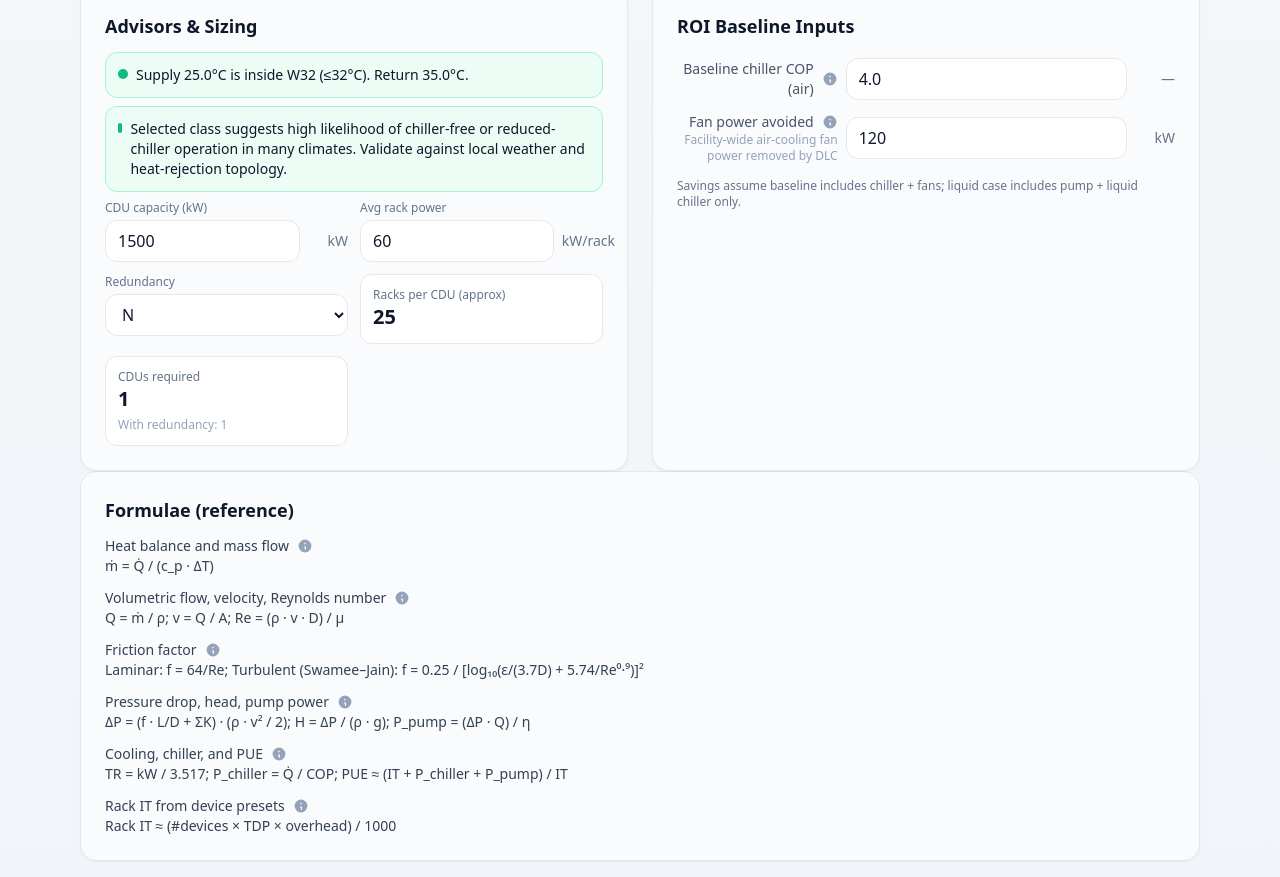
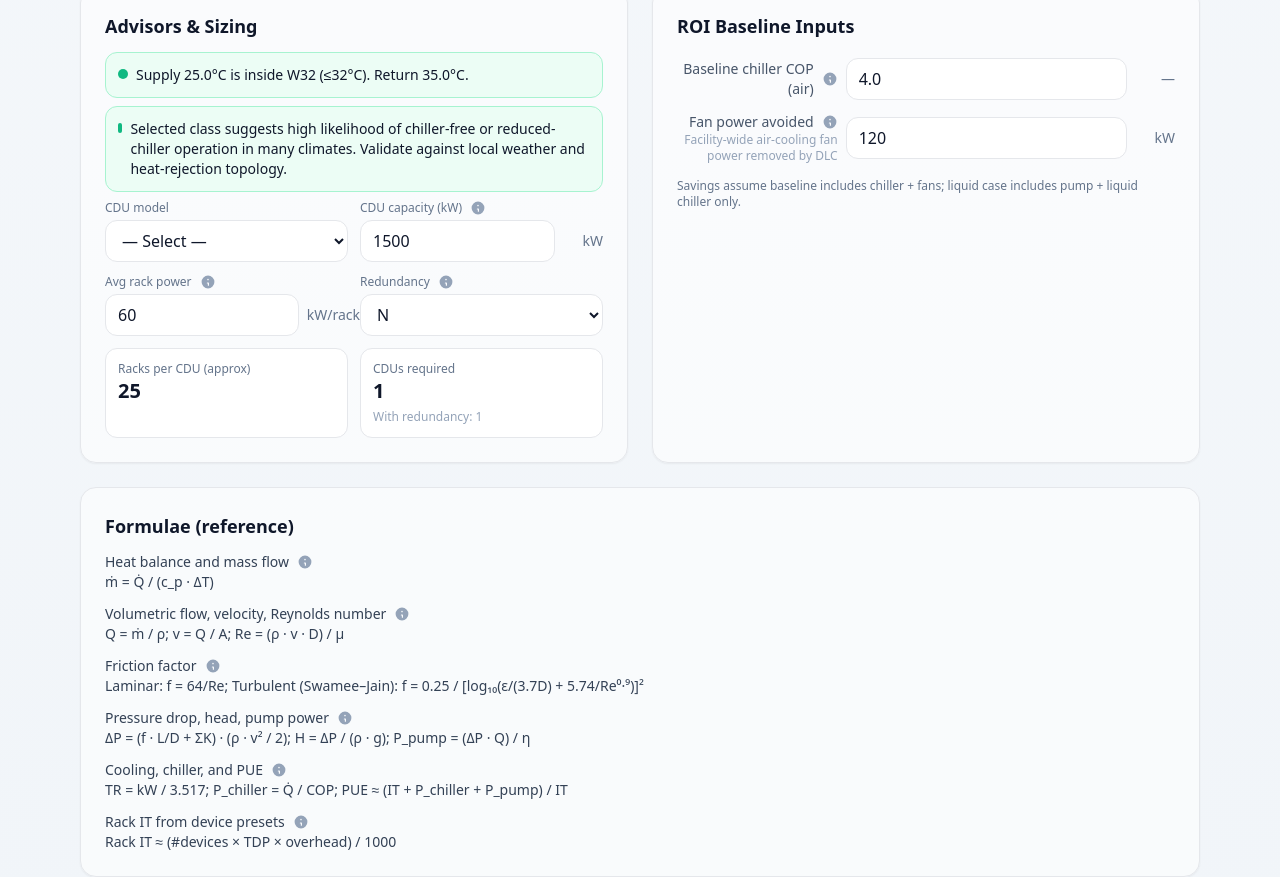
Before and after one commit to canncupiscent/dc-liquid-cooling-calculator, a React (Vite) app: page / in a window 1280 px wide. Shown: the part 1899-2776 px from the top of the page. Built offline with nearby package versions, Linux system fonts and the light colour scheme.

Commit message:
feat: add CDU model selector and expanded hardware library with detailed specs

```diff
--- a/src/App.jsx
+++ b/src/App.jsx
@@ -1,4 +1,5 @@
 import React, { useMemo, useState } from 'react'
+import { CDU_MODELS } from './data/cduModels.js'
 
 function numberOr(value, fallback) {
   const v = Number(value);
@@ -12,13 +13,39 @@ const COOLANTS = {
   pg30: { name: 'Propylene Glycol 30%', rho: 1038, cp: 3.70, mu: 0.0030 },
 };
 
-// Hardware library (nominal TDPs; edit as needed)
+// Hardware library (nominal TDP/TBP; edit as needed)
 const HW_DEVICES = [
-  { id: 'nvidia_b200', name: 'NVIDIA Blackwell B200 (SXM)', tdpW: 1000, note: 'Nominal TDP' },
-  { id: 'nvidia_h200', name: 'NVIDIA H200 (SXM)', tdpW: 700, note: 'Up to 700 W' },
-  { id: 'nvidia_h100', name: 'NVIDIA H100 (SXM5)', tdpW: 700, note: 'Up to 700 W' },
-  { id: 'amd_mi300x', name: 'AMD Instinct MI300X (OAM)', tdpW: 750, note: 'Nominal 750 W' },
-  { id: 'intel_gaudi3', name: 'Intel Gaudi 3 (OAM)', tdpW: 900, note: 'OAM air 900 W; liquid may be higher' },
+  // NVIDIA (from Hardware_spec.md)
+  { id: 'nvidia_dgx_b200_sys', name: 'NVIDIA DGX B200 System (10U)', tdpW: 14300, note: 'System' },
+  { id: 'nvidia_b200_liquid', name: 'NVIDIA B200 (Liquid, SXM)', tdpW: 1200, note: 'GPU' },
+  { id: 'nvidia_b200_air', name: 'NVIDIA B200 (Air, SXM)', tdpW: 1000, note: 'GPU' },
+  { id: 'nvidia_b100', name: 'NVIDIA B100 (SXM)', tdpW: 700, note: 'GPU' },
+  { id: 'nvidia_dgx_h100_sys', name: 'NVIDIA DGX H100 System (8U)', tdpW: 10200, note: 'System' },
+  { id: 'nvidia_h200_sxm', name: 'NVIDIA H200 (SXM)', tdpW: 700, note: 'GPU' },
+  { id: 'nvidia_h200_pcie', name: 'NVIDIA H200 (PCIe dual-slot)', tdpW: 600, note: 'GPU' },
+  { id: 'nvidia_h100_sxm5', name: 'NVIDIA H100 (SXM5)', tdpW: 700, note: 'GPU' },
+  { id: 'nvidia_h100_pcie', name: 'NVIDIA H100 (PCIe dual-slot)', tdpW: 350, note: 'GPU' },
+  { id: 'nvidia_l40s', name: 'NVIDIA L40S (PCIe dual-slot)', tdpW: 350, note: 'GPU' },
+  { id: 'nvidia_l40', name: 'NVIDIA L40 (PCIe dual-slot)', tdpW: 300, note: 'GPU' },
+  { id: 'nvidia_l4', name: 'NVIDIA L4 (PCIe single-slot LP)', tdpW: 72, note: 'GPU' },
+
+  // AMD (TBP mapped to tdpW)
+  { id: 'amd_mi355x', name: 'AMD Instinct MI355X (OAM)', tdpW: 1400, note: 'GPU' },
+  { id: 'amd_mi350x', name: 'AMD Instinct MI350X (OAM)', tdpW: 1000, note: 'GPU' },
+  { id: 'amd_mi325x', name: 'AMD Instinct MI325X (OAM)', tdpW: 750, note: 'GPU' },
+  { id: 'amd_mi300x', name: 'AMD Instinct MI300X (OAM)', tdpW: 750, note: 'GPU' },
+  { id: 'amd_mi300a_liquid', name: 'AMD Instinct MI300A (Liquid, APU SH5)', tdpW: 760, note: 'APU' },
+  { id: 'amd_mi250x', name: 'AMD Instinct MI250X (OAM)', tdpW: 560, note: 'GPU' },
+  { id: 'amd_mi250', name: 'AMD Instinct MI250 (OAM)', tdpW: 560, note: 'GPU' },
+  { id: 'amd_mi210', name: 'AMD Instinct MI210 (PCIe)', tdpW: 300, note: 'GPU' },
+  { id: 'amd_mi100', name: 'AMD Instinct MI100 (PCIe)', tdpW: 300, note: 'GPU' },
+
+  // Intel
+  { id: 'intel_gaudi3_hl325l', name: 'Intel Gaudi 3 HL-325L (OAM)', tdpW: 900, note: 'NPU' },
+  { id: 'intel_gaudi3_hl338', name: 'Intel Gaudi 3 HL-338 (PCIe dual-slot)', tdpW: 600, note: 'NPU' },
+  { id: 'intel_gaudi2', name: 'Intel Gaudi 2 (OAM)', tdpW: 600, note: 'NPU' },
+  { id: 'intel_max_1550', name: 'Intel Data Center GPU Max 1550 (OAM)', tdpW: 600, note: 'GPU' },
+  { id: 'intel_max_1100', name: 'Intel Data Center GPU Max 1100 (PCIe)', tdpW: 300, note: 'GPU' },
 ];
 
 // Rack archetypes — seeded with GB200 NVL72; extend as needed.
@@ -172,6 +199,7 @@ export default function App() {
   const [redundancy, setRedundancy] = useState('N');
   const [baselineFanKW, setBaselineFanKW] = useState('120');
   const [baselineAirCOP, setBaselineAirCOP] = useState('4.0');
+  const [cduModelId, setCduModelId] = useState('');
 
   // Hardware presets
   const [hwMode, setHwMode] = useState('device'); // 'device' | 'rack'
@@ -527,15 +555,44 @@ export default function App() {
               )}
               <div className='grid grid-cols-2 gap-3 mt-3'>
                 <div>
-                  <div className='text-xs text-slate-500 mb-1'>CDU capacity (kW)</div>
+                  <div className='text-xs text-slate-500 mb-1'>CDU model</div>
+                  <Select
+                    value={cduModelId}
+                    onChange={setCduModelId}
+                    options={[{ value: '', label: '— Select —' }, ...CDU_MODELS.map(m => ({ value: m.id, label: `${m.model} • ${m.capacityKW} kW • ${m.type}` }))]}
+                  />
+                  {cduModelId && (
+                    <div className='flex gap-2 mt-2'>
+                      <button
+                        onClick={() => {
+                          const m = CDU_MODELS.find(x => x.id === cduModelId);
+                          if (m) setCduCapacityKW(String(m.capacityKW));
+                        }}
+                        className='rounded-xl border px-3 py-2 bg-slate-900 text-white'>
+                        Apply capacity
+                      </button>
+                    </div>
+                  )}
+                </div>
+                <div>
+                  <div className='text-xs text-slate-500 mb-1 flex items-center gap-2'>
+                    CDU capacity (kW)
+                    <Tooltip content={'Maximum cooling capacity for a single CDU. Used to estimate racks per CDU and total CDUs required. Should meet captured IT heat per CDU with margin for transients and redundancy.'} />
+                  </div>
                   <Input value={cduCapacityKW} onChange={setCduCapacityKW} suffix='kW' />
                 </div>
                 <div>
-                  <div className='text-xs text-slate-500 mb-1'>Avg rack power</div>
+                  <div className='text-xs text-slate-500 mb-1 flex items-center gap-2'>
+                    Avg rack power
+                    <Tooltip content={'Average IT power per rack that the CDU will serve. Higher rack kW reduces the number of racks that a given CDU can support.'} />
+                  </div>
                   <Input value={rackKW} onChange={setRackKW} suffix='kW/rack' />
                 </div>
                 <div>
-                  <div className='text-xs text-slate-500 mb-1'>Redundancy</div>
+                  <div className='text-xs text-slate-500 mb-1 flex items-center gap-2'>
+                    Redundancy
+                    <Tooltip content={'Select N or N+1 sizing. N+1 adds one extra CDU beyond the minimum to cover a single failure/maintenance, increasing total units required.'} />
+                  </div>
                   <Select value={redundancy} onChange={setRedundancy} options={[{ value: 'N', label: 'N' }, { value: 'N+1', label: 'N+1' }]} />
                 </div>
                 <div className='rounded-xl border p-3 bg-white'>
@@ -562,6 +619,7 @@ export default function App() {
           </Section>
         </div>
 
+        <div className='mt-6'>
         <Section title='Formulae (reference)'>
           <div className='text-sm text-slate-700 space-y-3'>
             <div>
@@ -631,6 +689,7 @@ export default function App() {
             </div>
           </div>
         </Section>
+        </div>
 
         <div className='text-xs text-slate-500 mt-4'>
           Defaults are indicative. Override TDPs, counts, and rack kW with vendor BOMs. Validate W-class vs server specs and CDU datasheets.
--- /dev/null
+++ b/src/data/cduModels.js
@@ -0,0 +1,12 @@
+// CDU models derived from `technical sheet.md`
+// Fields: id, model, type, form, capacityKW, target, redundancy, facilityWater
+export const CDU_MODELS = [
+  { id: 'CHx2000', model: 'CHx2000', type: 'Liquid-to-Liquid', form: 'Row-Based (Single Rack)', capacityKW: 2000, target: 'Multi-Row (up to 74 racks)', redundancy: 'N+N Pumps', facilityWater: true },
+  { id: 'CHx1500', model: 'CHx1500', type: 'Liquid-to-Liquid', form: 'Row-Based (Single Rack)', capacityKW: 1500, target: 'Multi-Row (up to 63 racks)', redundancy: 'N+N Pumps', facilityWater: true },
+  { id: 'AHx240', model: 'AHx240', type: 'Liquid-to-Air', form: 'Row-Based (Two Racks)', capacityKW: 240, target: 'Multi-Rack (up to 4 NVL72)', redundancy: '2N Pumps, N+1 Fans', facilityWater: false },
+  { id: 'CHx200', model: 'CHx200', type: 'Liquid-to-Liquid', form: '4U Rack-Mount', capacityKW: 200, target: 'Single Rack (up to 200 servers)', redundancy: 'N+1 Pumps', facilityWater: true },
+  { id: 'AHx180', model: 'AHx180', type: 'Liquid-to-Air', form: 'Row-Based (Slim Two Racks)', capacityKW: 180, target: 'Multi-Rack (up to 2 NVL72)', redundancy: '2N Pumps, N+1 Fans', facilityWater: false },
+  { id: 'CHx80', model: 'CHx80', type: 'Liquid-to-Liquid', form: '4U Rack-Mount', capacityKW: 80, target: 'Single Rack (up to 100 servers)', redundancy: 'N+1 Pumps', facilityWater: true },
+  { id: 'AHx10', model: 'AHx10', type: 'Liquid-to-Air', form: '5U Rack-Mount', capacityKW: 10, target: 'Single Rack / Lab', redundancy: 'N+1 Pumps', facilityWater: false },
+  { id: 'AHx2', model: 'AHx2', type: 'Liquid-to-Air', form: 'Benchtop', capacityKW: 2, target: 'Test / Validation (up to 4 servers)', redundancy: 'N/A', facilityWater: false },
+];
```
Also changed, not shown: 2 other files (tests, documents, lock files or other folders).
